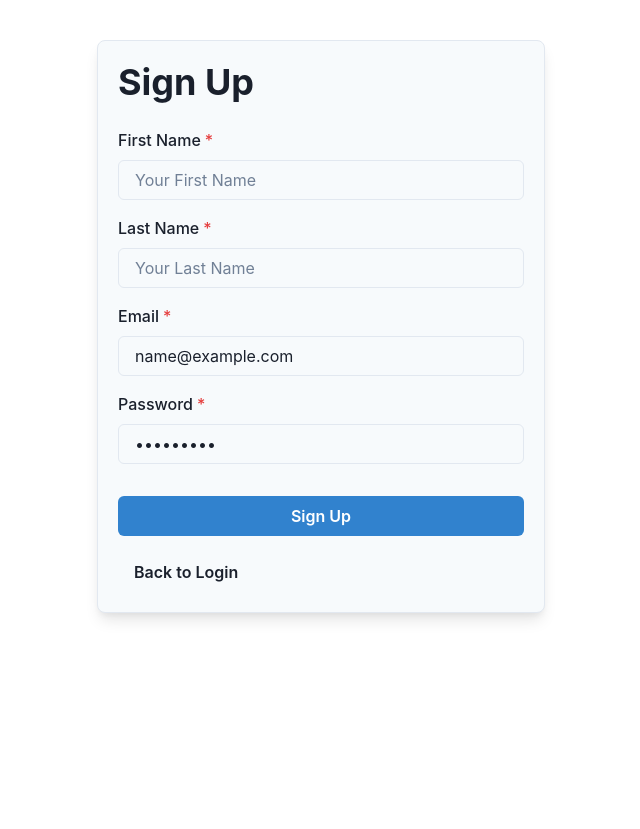
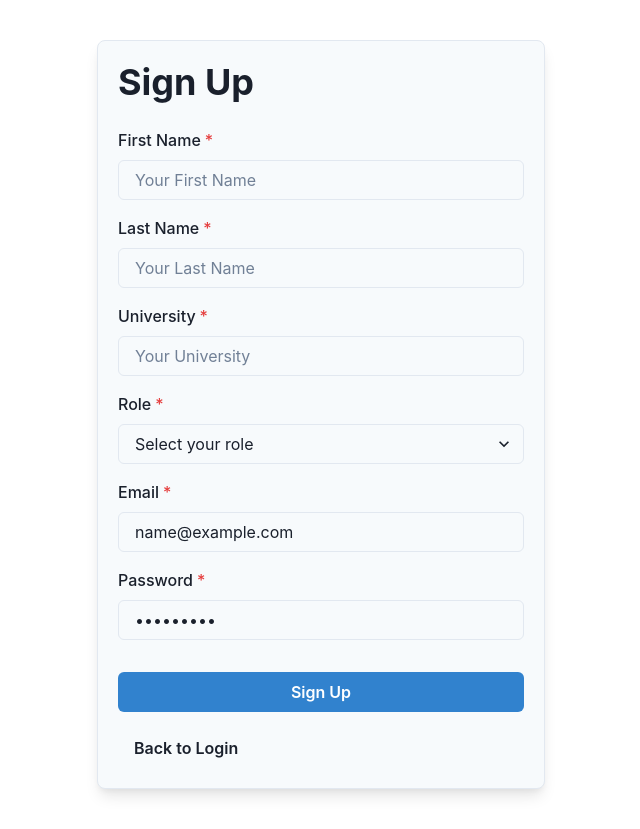
Before and after one commit to alejmedinajr/AI-Detector, a React (Create React App) app in the folder snitch-ai/: page / in a window 1280 px wide. Both pictures are taken after typing "name@example.com", "Sample123" into the empty fields and a click on the button "Create an Account". Shown: the whole page, without its empty margins (319-959 px from the left). Before the commit the page ends 800 px from the top, so only its background shows below. Built offline with nearby package versions, Linux system fonts and the light colour scheme; no server answers.

Commit message:
Adding user account roles for role based access.

```diff
--- a/snitch-ai/src/components/AuthenticationForm.jsx
+++ b/snitch-ai/src/components/AuthenticationForm.jsx
@@ -1,16 +1,32 @@
 import React, { useState } from 'react';
 import { getAuth, createUserWithEmailAndPassword, signInWithEmailAndPassword, sendPasswordResetEmail } from "firebase/auth";
+import { getDatabase, ref, set } from "firebase/database";
 import app from '../firebase.js';
-import {Box, FormControl, FormLabel, Input, Button, VStack, Heading, Alert, AlertIcon, useColorModeValue} from '@chakra-ui/react';
+import { Select, Box, FormControl, FormLabel, Input, Button, VStack, Heading, Alert, AlertIcon, useColorModeValue } from '@chakra-ui/react';
+import { useNavigate } from 'react-router-dom'; // Only if using React Router
+import { useToast } from '@chakra-ui/react';
+
 
 export const AuthenticationForm = (props) => {
-  const [userCredentials, setUserCredentials] = useState({ email: '', password: '', first_name: '', last_name: '' });
-  const [resetEmail, setResetEmail] = useState(''); // Separate state for reset email
+  const [userCredentials, setUserCredentials] = useState({
+    email: '',
+    password: '',
+    first_name: '',
+    last_name: '',
+    role: '',
+    university: ''
+  });
+  const [resetEmail, setResetEmail] = useState('');
   const [isLogin, setIsLogin] = useState(true);
   const [error, setError] = useState('');
   const [showReset, setShowReset] = useState(false);
 
   const auth = getAuth(app);
+  const db = getDatabase(app);
+
+  const toast = useToast();
+  const navigate = useNavigate();
+
 
   function handleCredentials(event) {
     setUserCredentials({...userCredentials, [event.target.name]: event.target.value});
@@ -21,11 +37,13 @@ export const AuthenticationForm = (props) => {
       alert("Please enter an email address.");
       return;
     }
-    return sendPasswordResetEmail(auth, email).then(() => {
+    return sendPasswordResetEmail(auth, email)
+      .then(() => {
         alert("Password reset email sent.");
-      setShowReset(false); // Optionally reset the resetEmail state here if needed
+        setShowReset(false);
         setResetEmail('');
-    }).catch((error) => {
+      })
+      .catch((error) => {
         console.error(error.message);
         alert("There is no account associated with that email.");
       });
@@ -33,12 +51,12 @@ export const AuthenticationForm = (props) => {
 
   async function handleSubmit(event) {
     event.preventDefault();
-
     if (isLogin) {
       signInWithEmailAndPassword(auth, userCredentials.email, userCredentials.password)
         .then((userCredential) => {
           console.log(userCredential.user);
           props.onAuthenticate(true);
+          navigate.push('/login'); // Redirect to login page
         })
         .catch((error) => {
           console.error(error.message);
@@ -47,14 +65,42 @@ export const AuthenticationForm = (props) => {
     } else {
       createUserWithEmailAndPassword(auth, userCredentials.email, userCredentials.password)
         .then((userCredential) => {
-              console.log(userCredential.user);
+          const user = userCredential.user;
+          const userRef = ref(db, 'users/' + user.uid);
+          return set(userRef, {
+            email: userCredentials.email,
+            role: userCredentials.role,
+            first_name: userCredentials.first_name,
+            last_name: userCredentials.last_name,
+          });
+        })
+        .then(() => {
+          console.log("User profile created in Realtime Database");
+          toast({
+            title: "Account created.",
+            description: "Your account was successfully created!",
+            status: "success",
+            duration: 9000,
+            isClosable: true,
+          });
+          setIsLogin(true); // Switch to login form
+          // Optionally, you can redirect to login page as well:
+          // history.push('/login');
         })
         .catch((error) => {
-              console.error(error.message);
+          console.error("Error in creating user profile:", error);
           setError(error.message);
+          toast({
+            title: "Error creating account.",
+            description: error.message,
+            status: "error",
+            duration: 9000,
+            isClosable: true,
+          });
         });
     }
   }
+
 
   return (
     <Box p={5} my={10} mx="auto" maxW="md" borderWidth="1px" borderRadius="lg" boxShadow="lg" bg={useColorModeValue('gray.50', 'gray.700')}>
@@ -73,6 +119,17 @@ export const AuthenticationForm = (props) => {
             <FormControl isRequired>
               <FormLabel htmlFor="last_name">Last Name</FormLabel>
               <Input id="last_name" type="text" placeholder='Your Last Name' name='last_name' value={userCredentials.last_name} onChange={handleCredentials} />
+            </FormControl>
+            <FormControl isRequired>
+              <FormLabel htmlFor="university">University</FormLabel>
+              <Input id="university" type="text" placeholder='Your University' name='university' value={userCredentials.university} onChange={handleCredentials} />
+            </FormControl>
+            <FormControl isRequired>
+              <FormLabel htmlFor="role">Role</FormLabel>
+              <Select id="role" name="role" placeholder="Select your role" value={userCredentials.role} onChange={handleCredentials}>
+                <option value="student">Student</option>
+                <option value="professor">Professor</option>
+              </Select>
             </FormControl>
           </>
         )}
```
Lines whose indentation alone changed are shown as unchanged.
